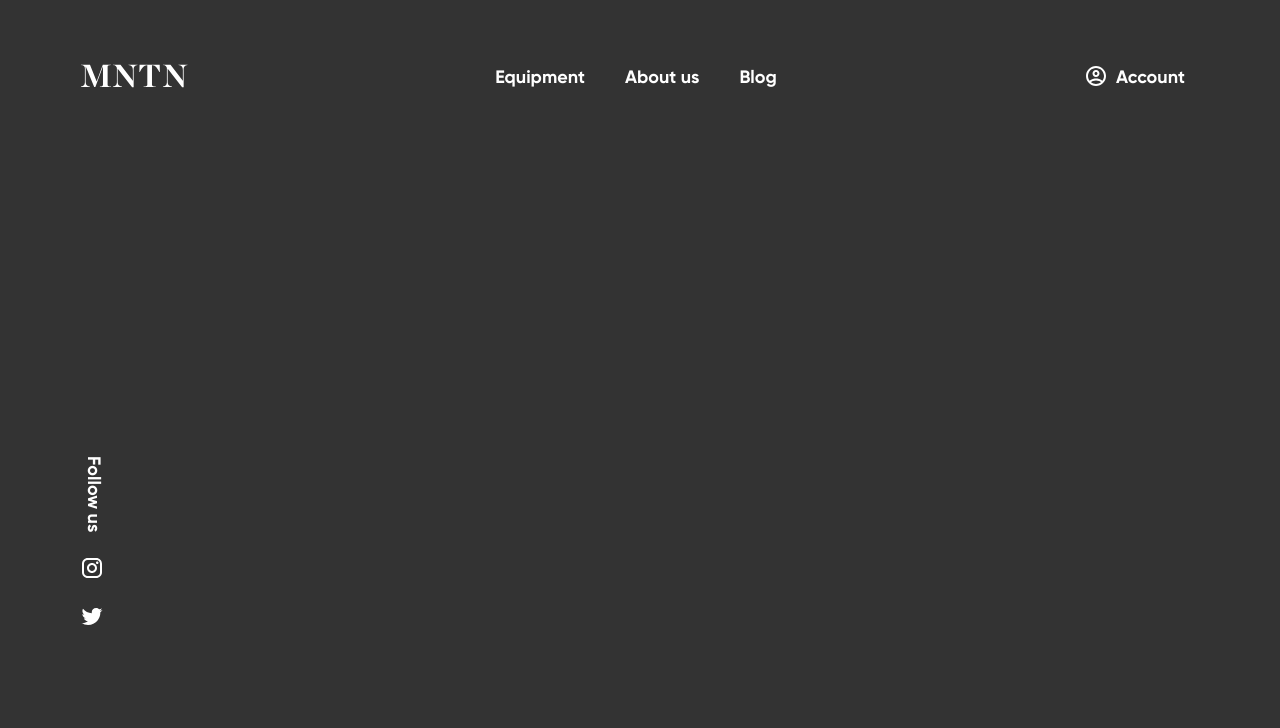
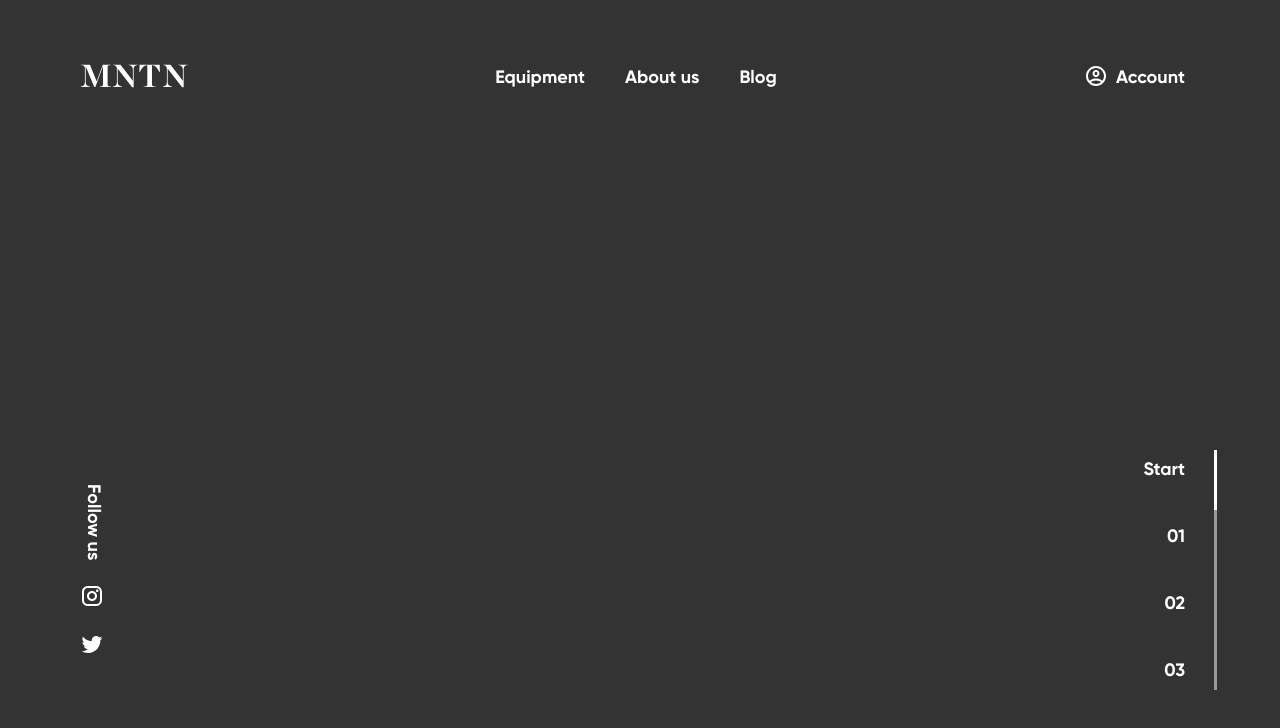
Before and after one commit to szubyrka/mntn-sport-landing, a plain HTML site: page index.html in a window 1280 px wide. Drawn offline with Linux system fonts and the light colour scheme.

Commit message:
feat: add slider block (#3)
Co-authored-by: Sabyrzhan <sabyrzhan@Sabyrzhans-MacBook-Air.local>

```diff
--- a/assets/styles/main.css
+++ b/assets/styles/main.css
@@ -51,11 +51,17 @@ a {
   color: var(--color-accent);
 }
 
-.social {
+.aside {
   margin-top: 360px;
 }
 
-.social__inner {
+.aside__inner {
+  display: flex;
+  align-items: center;
+  justify-content: space-between;
+}
+
+.social {
   width: 100%;
   display: flex;
   row-gap: 24px;
@@ -77,3 +83,47 @@ a {
 .social__link:hover {
   color: var(--color-accent);
 }
+
+.slider {
+}
+
+.slider__list {
+  display: flex;
+  row-gap: 40px;
+  align-items: flex-end;
+  flex-direction: column;
+  position: relative;
+}
+
+.slider__list::after {
+  content: '';
+  position: absolute;
+  right: -32px;
+  top: -6px;
+  width: 3px;
+  height: 240px;
+  background-color: var(--color-white);
+  opacity: 0.5;
+}
+
+.slider__item {
+  font-family: var(--font-family);
+  font-weight: 700;
+  font-size: 18px;
+  color: var(--color-white);
+  position: relative;
+}
+
+.slider__item:hover {
+  color: var(--color-accent);
+}
+
+.slider__item:first-child::after {
+  content: '';
+  position: absolute;
+  right: -32px;
+  top: -6px;
+  width: 3px;
+  height: 60px;
+  background-color: var(--color-white);
+}
--- a/index.html
+++ b/index.html
@@ -56,20 +56,30 @@
       </div>
     </div>
   </header>
-  <div class="social">
+  <div class="aside">
     <div class="container">
-      <div class="social__inner">
+      <div class="aside__inner">
+        <div class="social">
         <div class="social__title">Follow us</div>
           <a href="#" class="social__link">
             <svg width="24" height="24" viewBox="0 0 24 24" fill="none" xmlns="http://www.w3.org/2000/svg">
               <path d="M7.8 2.00002H16.2C19.4032 2.00002 22 4.59677 22 7.80002V16.2C22 19.4033 19.4032 22 16.2 22H7.8C4.59675 22 2 19.4033 2 16.2V7.80002C2 4.59677 4.59675 2.00002 7.8 2.00002ZM7.6 4C5.61177 4 4 5.61178 4 7.6V16.4C4 18.3882 5.61177 20 7.6 20H16.4C18.3882 20 20 18.3882 20 16.4V7.6C20 5.61178 18.3882 4 16.4 4H7.6ZM17.25 5.5C17.9404 5.5 18.5 6.05965 18.5 6.75C18.5 7.44036 17.9404 8 17.25 8C16.5596 8 16 7.44036 16 6.75C16 6.05965 16.5596 5.5 17.25 5.5ZM12 7C14.7614 7 17 9.23858 17 12C17 14.7614 14.7614 17 12 17C9.23857 17 7 14.7614 7 12C7 9.23858 9.23857 7 12 7ZM12 9C10.3431 9 9 10.3432 9 12C9 13.6569 10.3431 15 12 15C13.6569 15 15 13.6569 15 12C15 10.3432 13.6569 9 12 9Z" fill="white"/>
             </svg>
           </a>
-          <a href="#" class="social__link">
-            <svg width="24" height="24" viewBox="0 0 24 24" fill="none" xmlns="http://www.w3.org/2000/svg">
-              <path d="M22.4592 6.01238C21.6896 6.35373 20.8624 6.58442 19.9944 6.68815C20.8803 6.15701 21.5609 5.31598 21.8813 4.31378C21.052 4.80564 20.1336 5.16278 19.156 5.3552C18.3732 4.52112 17.2579 4 16.0235 4C13.6534 4 11.7317 5.92147 11.7317 8.29155C11.7317 8.6279 11.7697 8.95546 11.8429 9.2696C8.27609 9.0906 5.11375 7.38203 2.99709 4.78551C2.62765 5.41935 2.41601 6.15656 2.41601 6.94309C2.41601 8.43204 3.17364 9.74563 4.32523 10.5153C3.62179 10.4929 2.95996 10.2999 2.38139 9.97846C2.38098 9.99639 2.38098 10.0143 2.38098 10.0324C2.38098 12.1118 3.86033 13.8463 5.82359 14.2406C5.46349 14.3387 5.08434 14.3912 4.69294 14.3912C4.4164 14.3912 4.14755 14.3642 3.88546 14.3142C4.43161 16.0191 6.01653 17.26 7.89454 17.2945C6.42576 18.4457 4.57527 19.1318 2.56453 19.1318C2.21812 19.1318 1.87651 19.1114 1.54077 19.0717C3.44003 20.2894 5.69591 21 8.1195 21C16.0134 21 20.3302 14.4605 20.3302 8.78918C20.3302 8.60314 20.326 8.41805 20.3177 8.23395C21.1563 7.62886 21.8839 6.87302 22.4592 6.01238Z" fill="white"/>
-            </svg>
-          </a>
+            <a href="#" class="social__link">
+              <svg width="24" height="24" viewBox="0 0 24 24" fill="none" xmlns="http://www.w3.org/2000/svg">
+                <path d="M22.4592 6.01238C21.6896 6.35373 20.8624 6.58442 19.9944 6.68815C20.8803 6.15701 21.5609 5.31598 21.8813 4.31378C21.052 4.80564 20.1336 5.16278 19.156 5.3552C18.3732 4.52112 17.2579 4 16.0235 4C13.6534 4 11.7317 5.92147 11.7317 8.29155C11.7317 8.6279 11.7697 8.95546 11.8429 9.2696C8.27609 9.0906 5.11375 7.38203 2.99709 4.78551C2.62765 5.41935 2.41601 6.15656 2.41601 6.94309C2.41601 8.43204 3.17364 9.74563 4.32523 10.5153C3.62179 10.4929 2.95996 10.2999 2.38139 9.97846C2.38098 9.99639 2.38098 10.0143 2.38098 10.0324C2.38098 12.1118 3.86033 13.8463 5.82359 14.2406C5.46349 14.3387 5.08434 14.3912 4.69294 14.3912C4.4164 14.3912 4.14755 14.3642 3.88546 14.3142C4.43161 16.0191 6.01653 17.26 7.89454 17.2945C6.42576 18.4457 4.57527 19.1318 2.56453 19.1318C2.21812 19.1318 1.87651 19.1114 1.54077 19.0717C3.44003 20.2894 5.69591 21 8.1195 21C16.0134 21 20.3302 14.4605 20.3302 8.78918C20.3302 8.60314 20.326 8.41805 20.3177 8.23395C21.1563 7.62886 21.8839 6.87302 22.4592 6.01238Z" fill="white"/>
+              </svg>
+            </a>
+        </div>
+        <div class="slider">
+          <div class="slider__list">
+            <a href="#" class="slider__item">Start</a>
+            <a href="#" class="slider__item">01</a>
+            <a href="#" class="slider__item">02</a>
+            <a href="#" class="slider__item">03</a>
+          </div>
+        </div>
       </div>
     </div>
   </div>
```
